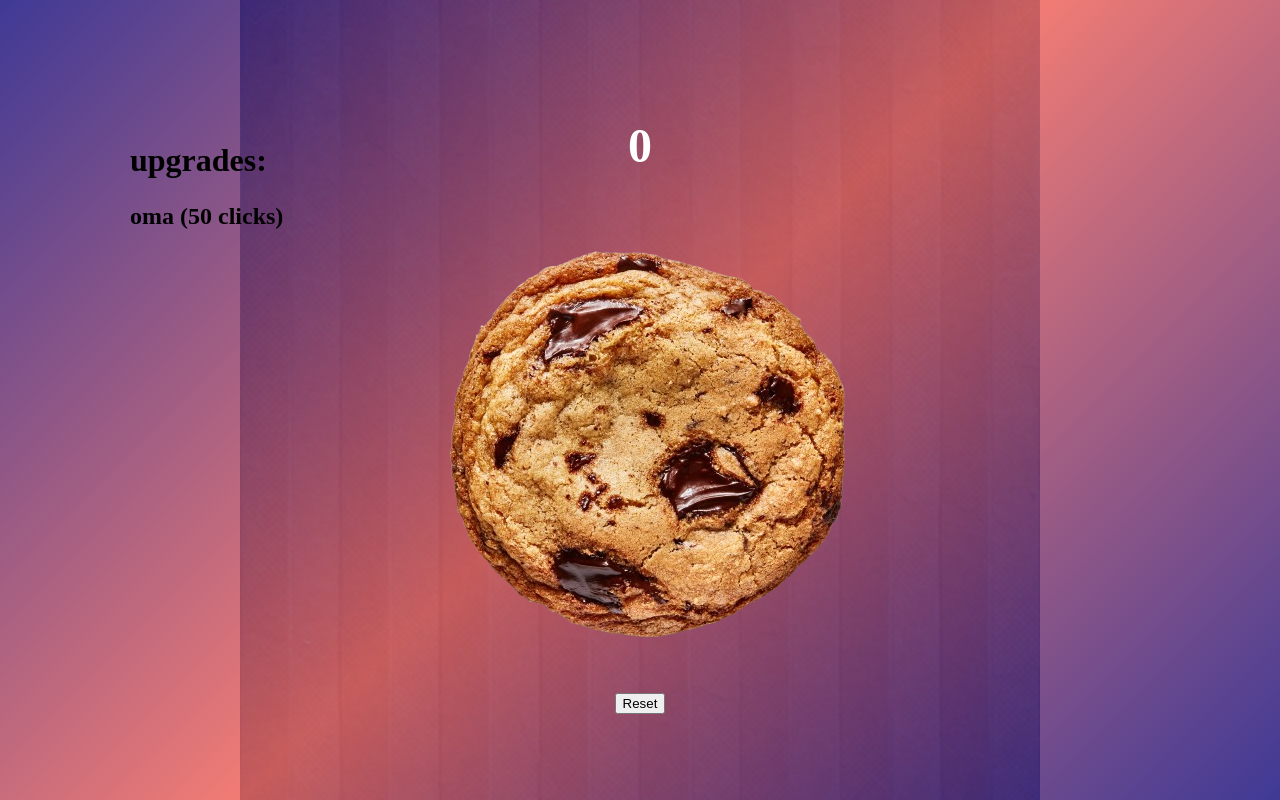
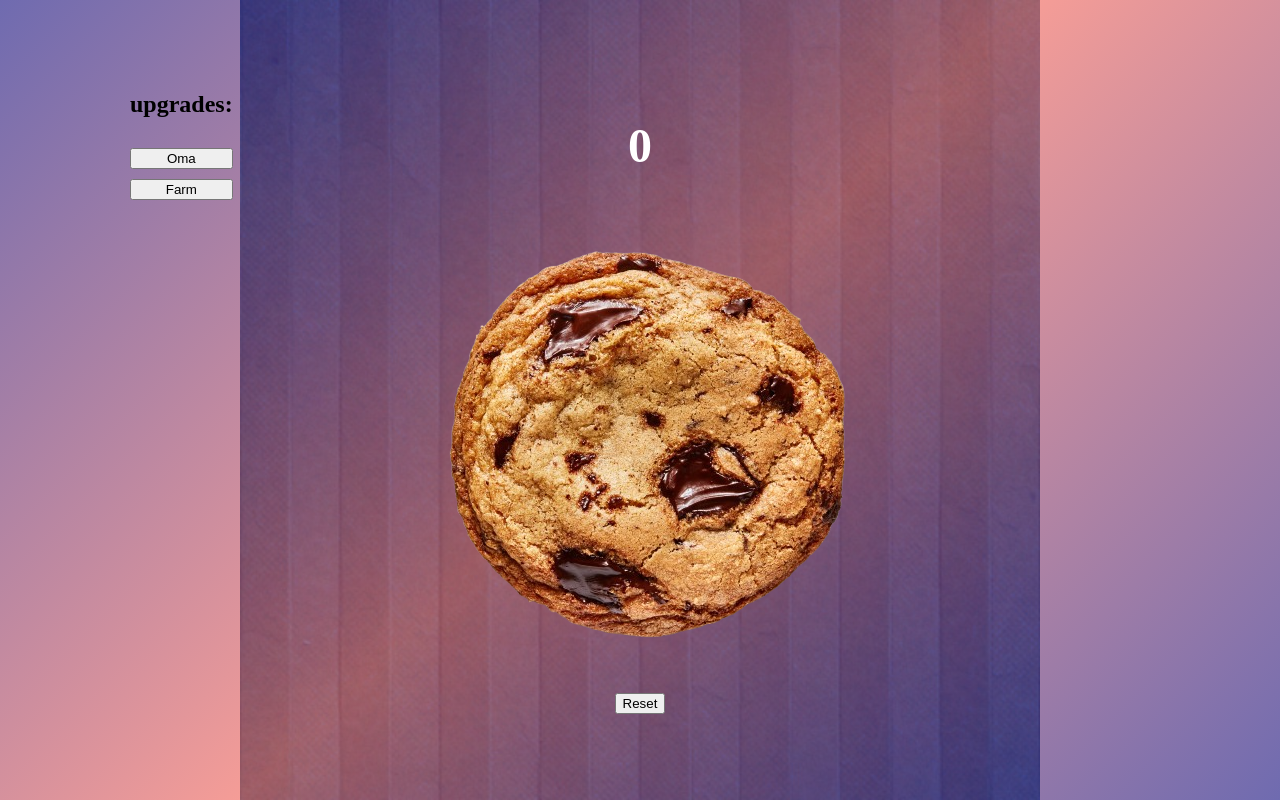
Before and after one commit to dddylanc00l/cookie, a plain HTML site: page index.html in a window 1280 px wide. Drawn offline with Linux system fonts and the light colour scheme.

Commit message:
Add files via upload

```diff
--- a/index.html
+++ b/index.html
@@ -7,11 +7,19 @@
     <link rel="stylesheet" href="style.css">
 </head>
 <body>
+
+    <main>
     <h1 id="score">0</h1>
     <img src="cookie.png" alt="cookie" id="cookieImage">
     <button id="reset">Reset</button>
-    <h1 id="upgrades">upgrades:</h1>
-    <h2 id="oma">oma (50 clicks)</h2>
-    <script src="javascript.js"></script>
+    </main>
+
+    <section id="upgrades">
+    <h1>upgrades:</h1>
+    <button>Oma</button>
+    <button>Farm</button>
+    </section>
+
+<script src="javascript.js"></script>
 </body>
 </html>
--- a/style.css
+++ b/style.css
@@ -5,7 +5,7 @@
   transition: transform 0.1s;
 }
 
-body {
+body{
   margin: 0;
   height: 100vh;
   display: flex;
@@ -16,6 +16,15 @@ body {
   background: url("bgBlue.jpg") center / contain no-repeat;
   position: relative;
   overflow: hidden;
+}
+
+main {
+  margin: 0;
+  height: 100vh;
+  display: flex;
+  flex-direction: column;
+  justify-content: center;
+  align-items: center;
 }
 
 /* animated overlay */
@@ -35,7 +44,7 @@ body::before {
 
   background-size: 200% 200%; /* bigger so diagonal motion is smooth */
   animation: bgFlow 5s linear infinite;
-  opacity: 0.8;
+  opacity: 0.6;
 
   z-index: -1;
   pointer-events: none;
@@ -48,9 +57,14 @@ body::before {
 
 #upgrades {
   position: absolute;
-  left:  130px;
+  left: 130px;
   bottom: 600px;
+
+  display: flex;
+  flex-direction: column; /* stack children vertically */
+  gap: 10px;             /* optional spacing between buttons */
 }
+
 
 #oma {
   position: absolute;
```
Also changed, not shown: javascript.js (line endings or trailing spaces).
